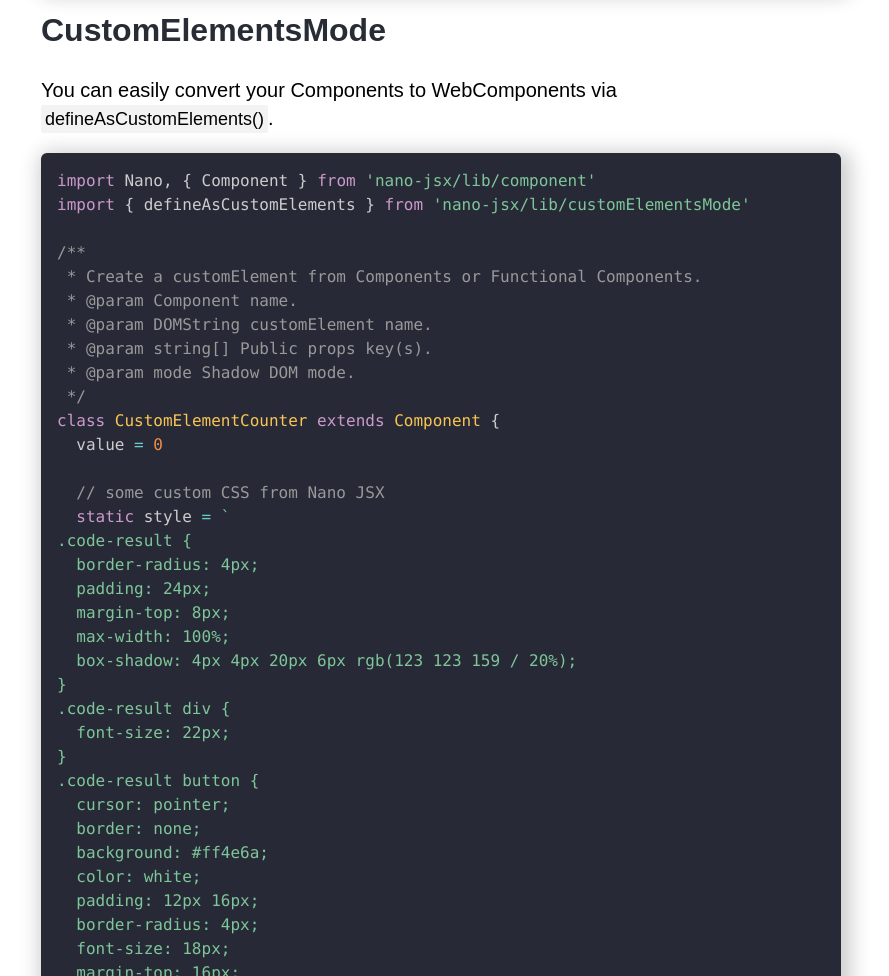
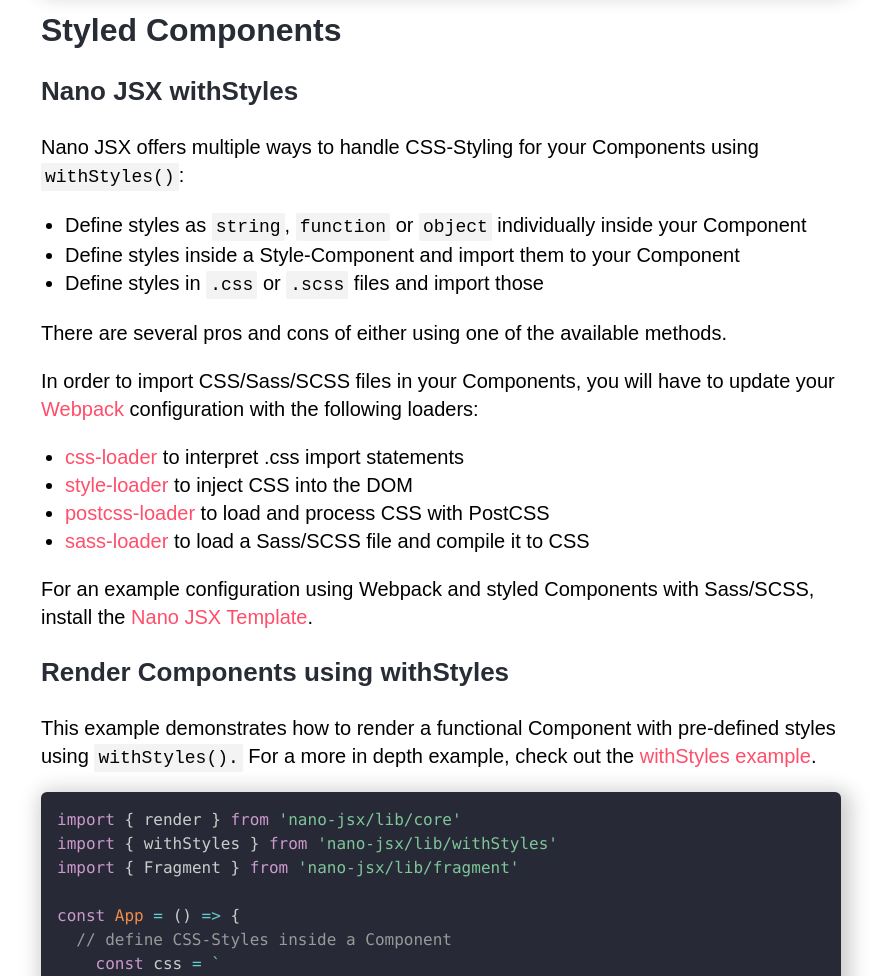
Before and after one commit to nanojsx/nanojsx.github.io, a website: page docs.html in a window 1280 px wide. Shown: the part 10920-11896 px from the top of the page, without its empty margins (199-1088 px from the left). Drawn offline with Linux system fonts and the light colour scheme.

Commit message:
Added withStyles docs

```diff
--- a/docs.html
+++ b/docs.html
@@ -201,6 +201,67 @@
         <p>A more readable alternative style:</p>
         <pre><code id="dangerouslySetInnerHTML2" class="language-tsx">loading...</code></pre>
 
+        <h2>Styled Components</h2>
+        <h3>Nano JSX withStyles</h3>
+        <p>
+          Nano JSX offers multiple ways to handle CSS-Styling for your Components using
+          <code class="is-code">withStyles()</code>:
+        </p>
+
+        <ul class="dot-list">
+          <li>
+            Define styles as <code class="is-code">string</code>, <code class="is-code">function</code> or
+            <code class="is-code">object</code> individually inside your Component
+          </li>
+          <li>Define styles inside a Style-Component and import them to your Component</li>
+          <li>
+            Define styles in <code class="is-code">.css</code> or <code class="is-code">.scss</code> files and import
+            those
+          </li>
+        </ul>
+
+        <p>There are several pros and cons of either using one of the available methods.</p>
+
+        <p>
+          In order to import CSS/Sass/SCSS files in your Components, you will have to update your
+          <a href="https://webpack.js.org/" target="_blank" rel="noopener">Webpack</a> configuration with the following
+          loaders:
+        </p>
+
+        <ul class="dot-list">
+          <li>
+            <a href="https://github.com/webpack-contrib/css-loader" target="_blank" rel="noopener">css-loader</a> to
+            interpret .css import statements
+          </li>
+          <li>
+            <a href="https://github.com/webpack-contrib/style-loader" target="_blank" rel="noopener">style-loader</a> to
+            inject CSS into the DOM
+          </li>
+          <li>
+            <a href="https://github.com/webpack-contrib/postcss-loader" target="_blank" rel="noopener"
+              >postcss-loader</a
+            >
+            to load and process CSS with PostCSS
+          </li>
+          <li>
+            <a href="https://github.com/webpack-contrib/sass-loader" target="_blank" rel="noopener">sass-loader</a> to
+            load a Sass/SCSS file and compile it to CSS
+          </li>
+        </ul>
+
+        <p>
+          For an example configuration using Webpack and styled Components with Sass/SCSS, install the
+          <a href="https://github.com/nanojsx/template" target="_blank" rel="noopener">Nano JSX Template</a>.
+        </p>
+
+        <h3>Render Components using withStyles</h3>
+        <p>
+          This example demonstrates how to render a functional Component with pre-defined styles using
+          <code class="is-code">withStyles().</code> For a more in depth example, check out the
+          <a href="https://nanojsx.io/examples.html#withstyles">withStyles example</a>.
+        </p>
+        <pre><code id="withStyles" class="language-html">loading...</code></pre>
+
         <h2>CustomElementsMode</h2>
         <p>
           You can easily convert your Components to WebComponents via
--- a/examples.html
+++ b/examples.html
@@ -54,6 +54,7 @@
           <li><a href="#store">Store</a></li>
           <li><a href="#ssr">SSR</a></li>
           <li><a href="#taggedTemplates">Tagged Template Literals</a></li>
+          <li><a href="#withStyles">Styled Components (withStyles)</a></li>
         </ul>
 
         <h2 id="todoList">Todo List</h2>
@@ -102,6 +103,9 @@
         <h2 id="taggedTemplates">Tagged Template Literals</h2>
         <p>You can use jsx without any build tools, if you want.</p>
         <pre><code id="TaggedTemplates" class="language-tsx">loading...</code></pre>
+
+        <h2 id="withStyles">withStyles</h2>
+        <pre><code id="WithStyles" class="language-tsx">loading...</code></pre>
       </section>
 
       <footer class="is-full-width has-background-light">
--- a/js/code-docs.js
+++ b/js/code-docs.js
@@ -267,6 +267,40 @@
   dangerouslySetInnerHTML2: `const App = () => {
   return <div innerHTML={{ __dangerousHtml: html }} />;
 }`,
+withStyles: `import { render } from 'nano-jsx/lib/core'
+import { withStyles } from 'nano-jsx/lib/withStyles'
+import { Fragment } from 'nano-jsx/lib/fragment'
+
+const App = () => {
+  // define CSS-Styles inside a Component
+	const css = \`
+body {
+	margin: 0;
+	background-color: #f0f0f0;
+}
+
+article {
+	max-width: 300px;
+	margin: 0 auto;
+	margin-top: 8px;
+	padding: 24px;
+	border-radius: 4px;
+	background-color: #fff;
+	box-shadow: 4px 4px 20px 6px rgb(123 123 159 / 20%);
+	text-align: center;
+}\`
+	// return Component withStyles
+	return withStyles(css)(
+		<Fragment>
+			<main>
+				<article><h1>Hello from Nano JSX!</h1></article>
+			</main>
+		</Fragment>
+	)
+}
+
+Nano.render(<App />, document.getElementById('root'))
+`,
   customElementsMode: `import Nano, { Component } from 'nano-jsx/lib/component'
 import { defineAsCustomElements } from 'nano-jsx/lib/customElementsMode'
 
```
Also changed, not shown: js/code-examples.js (+85 -1 lines).
